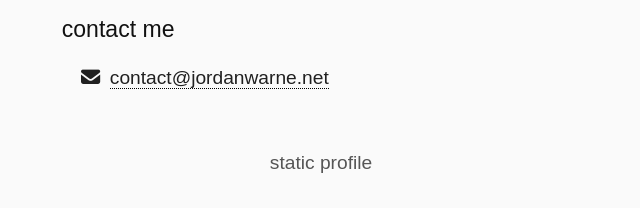
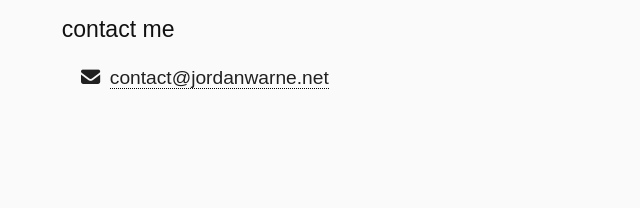
Before and after one commit to jordan-warne/site, a plain HTML site: page index.html in a window 1280 px wide. Shown: the part 1660-1868 px from the top of the page, without its empty margins (319-959 px from the left). After the commit the page ends 1841 px from the top, so only its background shows below. Drawn offline with Linux system fonts and the light colour scheme.

Commit message:
Remove footer

```diff
--- a/index.html
+++ b/index.html
@@ -222,7 +222,6 @@
         </ul>
       </div>
       <div id="footer">
-        <p>static profile</p>
       </div>
     </main>
 
```
